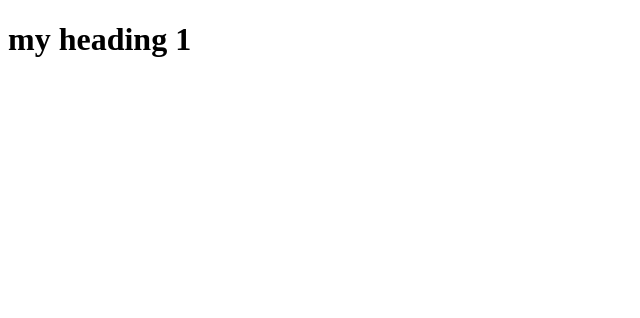
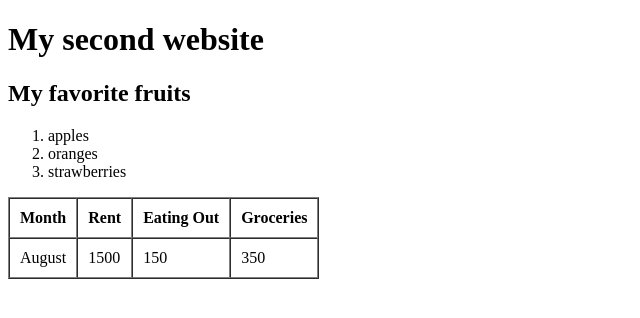
Before and after one commit to Bignafio/CreativeInteractionDesign_2025, a plain HTML site: page example2.html in a window 1280 px wide. Shown: the whole page, without its empty margins (0-640 px from the left). Drawn offline with Linux system fonts and the light colour scheme.

Commit message:
exersise 2

```diff
--- a/example2.html
+++ b/example2.html
@@ -2,9 +2,29 @@
 <html lang="en" dir="ltr">
   <head>
     <meta charset="utf-8">
-    <title>my second web page</title>
+    <title>My second webpage</title>
   </head>
   <body>
-    <h1>my heading 1</h1>
+    <h1>My second website</h1>
+      <h2>My favorite fruits</h2>
+        <ol>
+          <li>apples</li>
+          <li>oranges</li>
+          <li>strawberries</li>
+        </ol>
+        <table border="1" cellpadding="10" cellspacing="0">
+          <tr>
+            <th>Month</th>
+            <th>Rent</th>
+            <th>Eating Out</th>
+            <th>Groceries</th>
+          </tr>
+          <tr>
+            <td>August</td>
+            <td>1500</td>
+            <td>150</td>
+            <td>350</td>
+          </tr>
+        </table>
   </body>
 </html>
```
